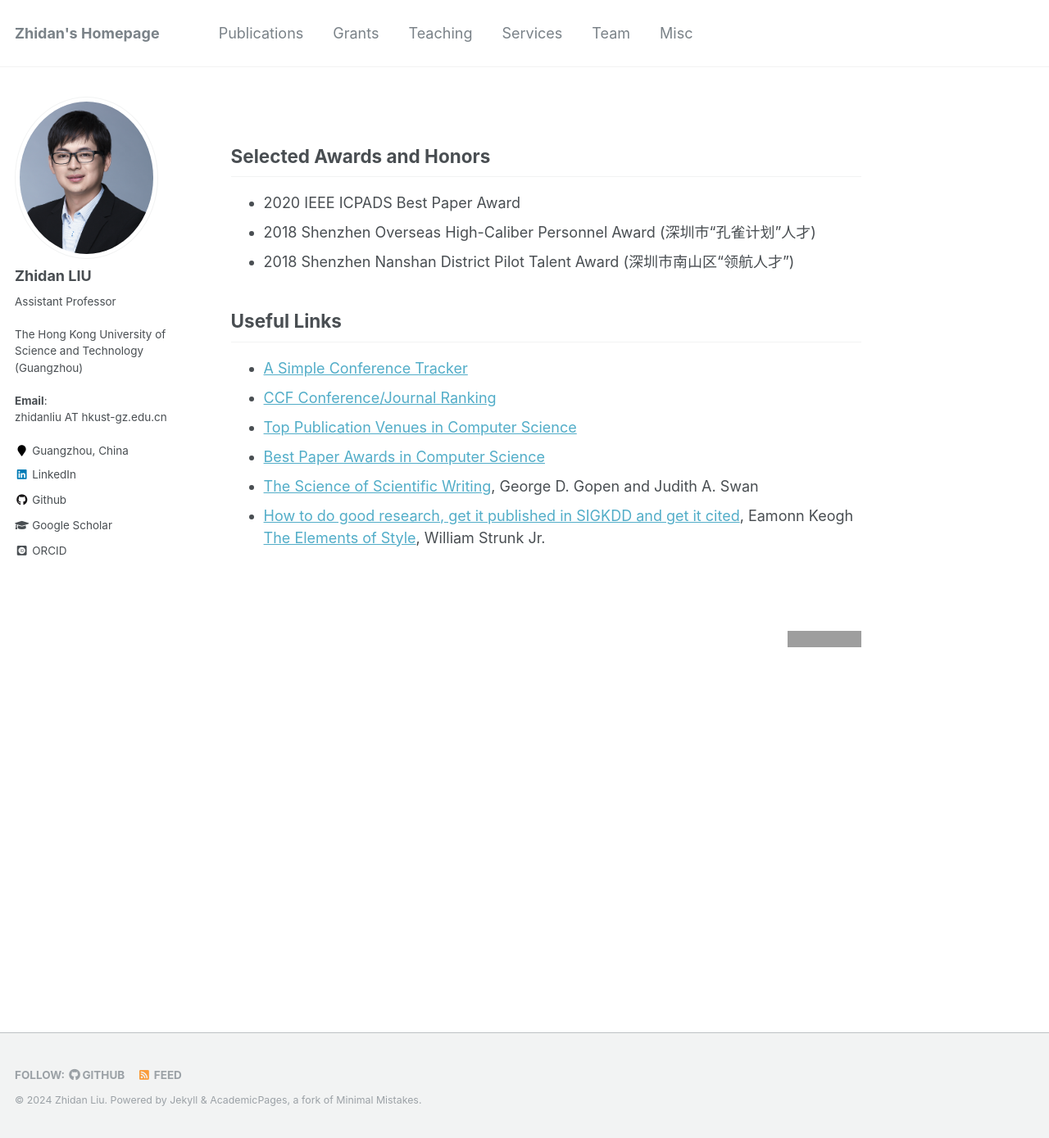
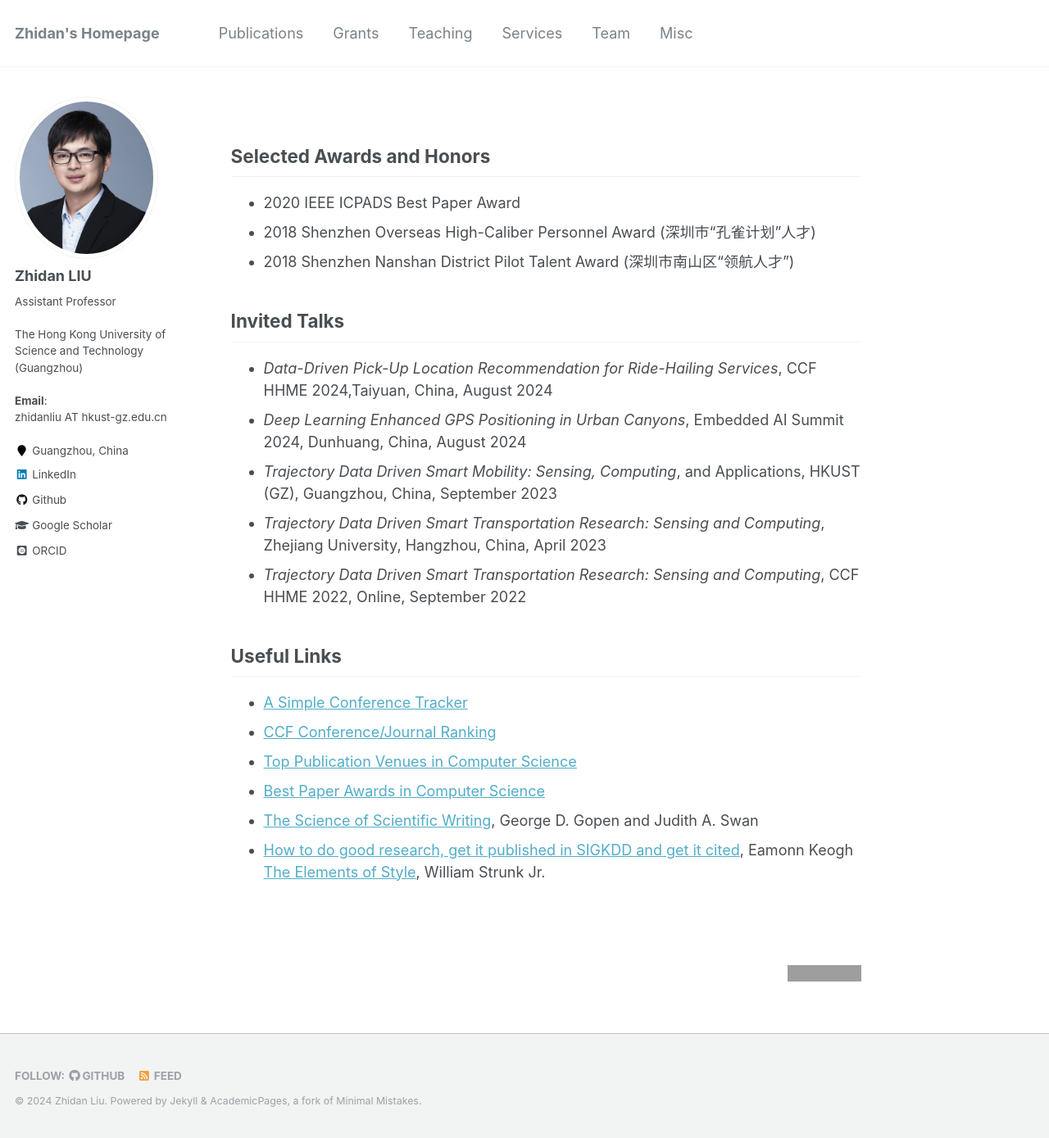
Before and after one commit to liuzhidan/liuzhidan.github.io, a Jekyll site: the page built from _pages/misc.md, in a window 1280 px wide and 1389 px high. Shown: the whole window at 82% size. Built offline with Jekyll 4.4.1, drawn with Linux system fonts in a browser that asks for light colours; some web fonts are replaced; grey boxes are pictures that could not be loaded.

```diff
--- a/_pages/misc.md
+++ b/_pages/misc.md
@@ -8,6 +8,13 @@ permalink: /misc/
 * 2020 IEEE ICPADS Best Paper Award
 * 2018 Shenzhen Overseas High-Caliber Personnel Award (深圳市“孔雀计划”人才)
 * 2018 Shenzhen Nanshan District Pilot Talent Award (深圳市南山区“领航人才”)
+
+## Invited Talks
+* _Data-Driven Pick-Up Location Recommendation for Ride-Hailing Services_, CCF HHME 2024,Taiyuan, China, August 2024
+* _Deep Learning Enhanced GPS Positioning in Urban Canyons_, Embedded AI Summit 2024, Dunhuang, China, August 2024
+* _Trajectory Data Driven Smart Mobility: Sensing, Computing_, and Applications, HKUST (GZ), Guangzhou, China, September 2023
+* _Trajectory Data Driven Smart Transportation Research: Sensing and Computing_, Zhejiang University, Hangzhou, China, April 2023
+* _Trajectory Data Driven Smart Transportation Research: Sensing and Computing_, CCF HHME 2022, Online, September 2022
 
 ## Useful Links
 
```
Also changed, not shown: _pages/about.md (+3 -2 lines), _pages/publications.md (+5 -3 lines), _pages/service.md (+3 -3 lines).
